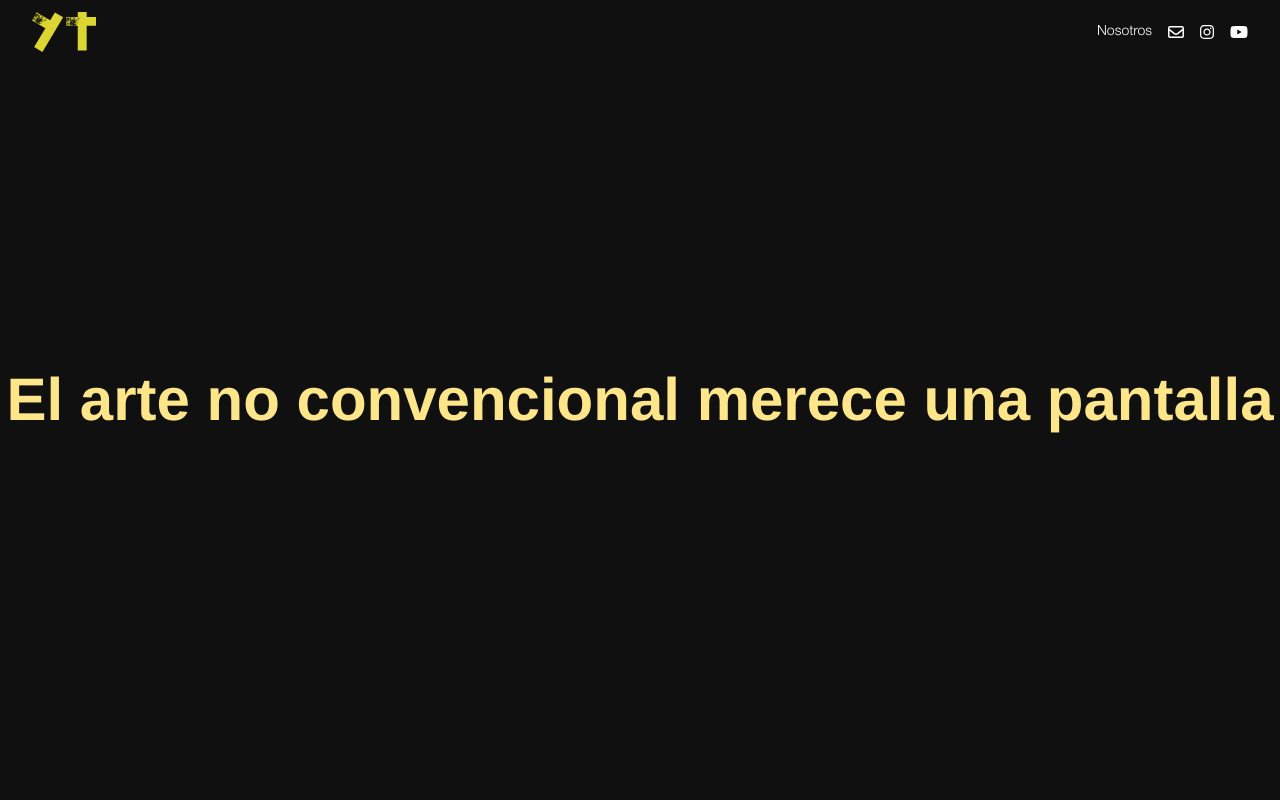
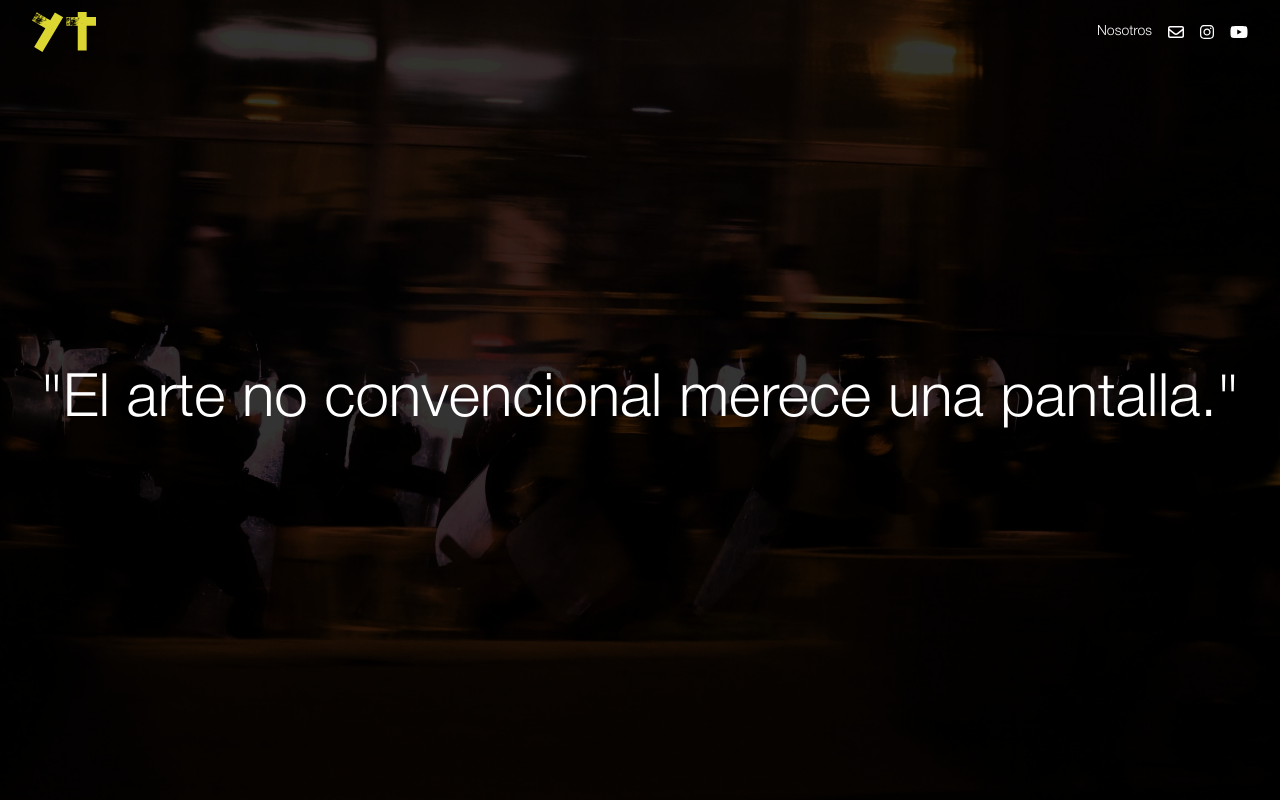
Before and after one commit to LaJuFA/pagina-ant, a React (Vite) app: page /Nosotros in a window 1280 px wide. Shown: the top 800 px of the page. Built offline with nearby package versions, Linux system fonts and the light colour scheme.

Commit message:
estilo de nosotros

```diff
--- a/src/components/HeroNosotros.jsx
+++ b/src/components/HeroNosotros.jsx
@@ -1,15 +1,30 @@
-
+import policeImg from "../assets/police.jpg"
+import React, { useRef, useEffect } from "react";
+import { gsap } from "gsap";
+import { useGSAP } from "@gsap/react";
 
 const HeroNosotros = () => {
+  useGSAP(() => {
+    gsap.fromTo('.fondo',{
+      opacity:0,
+    },
+    {
+      opacity:1,
+      delay:0.5,
+    })
+  })
+
   return (
-    <section className="w-screen h-screen overflow-hidden bg-zinc">
-      <div className="w-full h-full flex items-center justify-center">
-        <h1 className="text-yellow-200 font-helvetica text-6xl font-bold">
-          El arte no convencional merece una pantalla
+    <div className='relative h-screen w-full overflow-hidden'>
+      <img src={policeImg} alt="" className='absolute inset-0 h-full w-full object-cover fondo'/>
+      {/* Contenido superpuesto */}
+      <div className="relative z-10 flex h-full w-full flex-col items-center justify-center bg-black bg-opacity-80 px-10">
+        <h1 className="font-helvetica text-white md:text-6xl">
+          "El arte no convencional merece una pantalla."
         </h1>
       </div>
-    </section>
-  )
-}
+    </div>
+  );
+};
 
 export default HeroNosotros
```
Also changed, not shown: src/assets/police.jpg (added).
